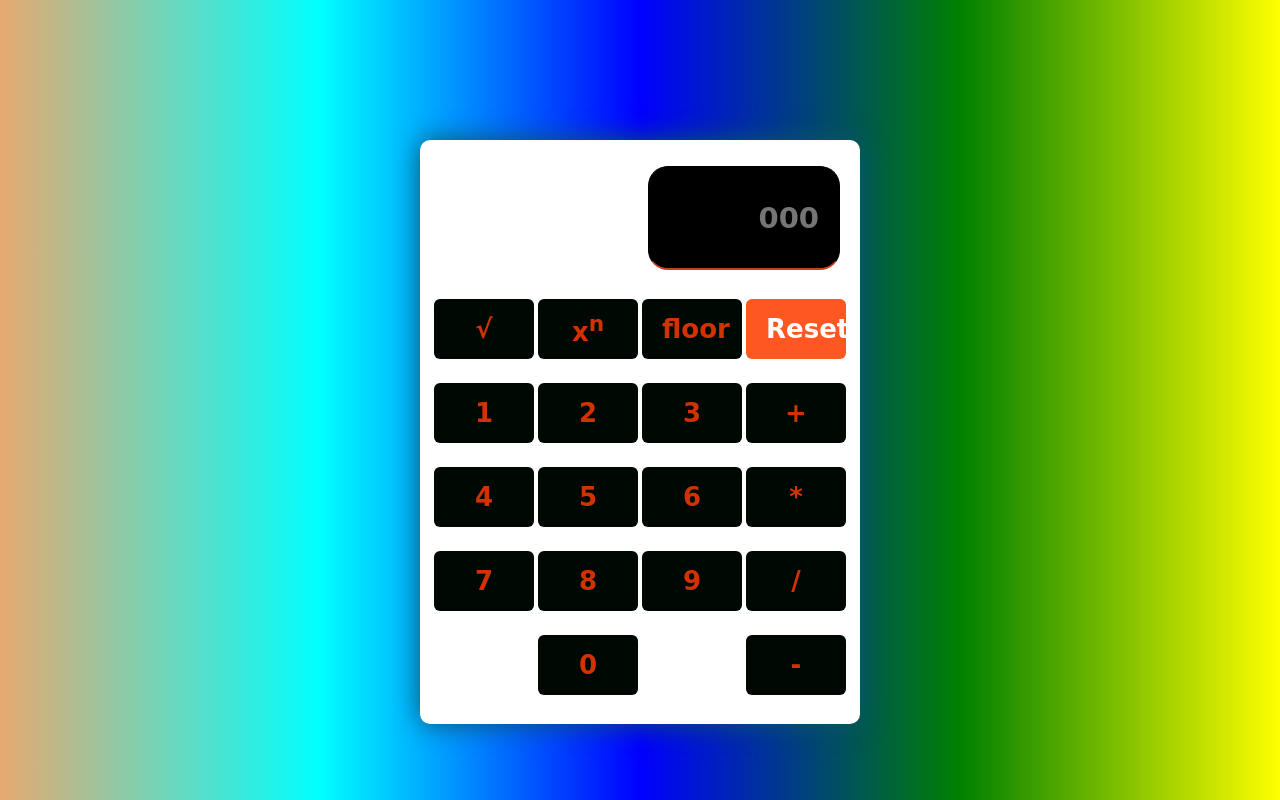
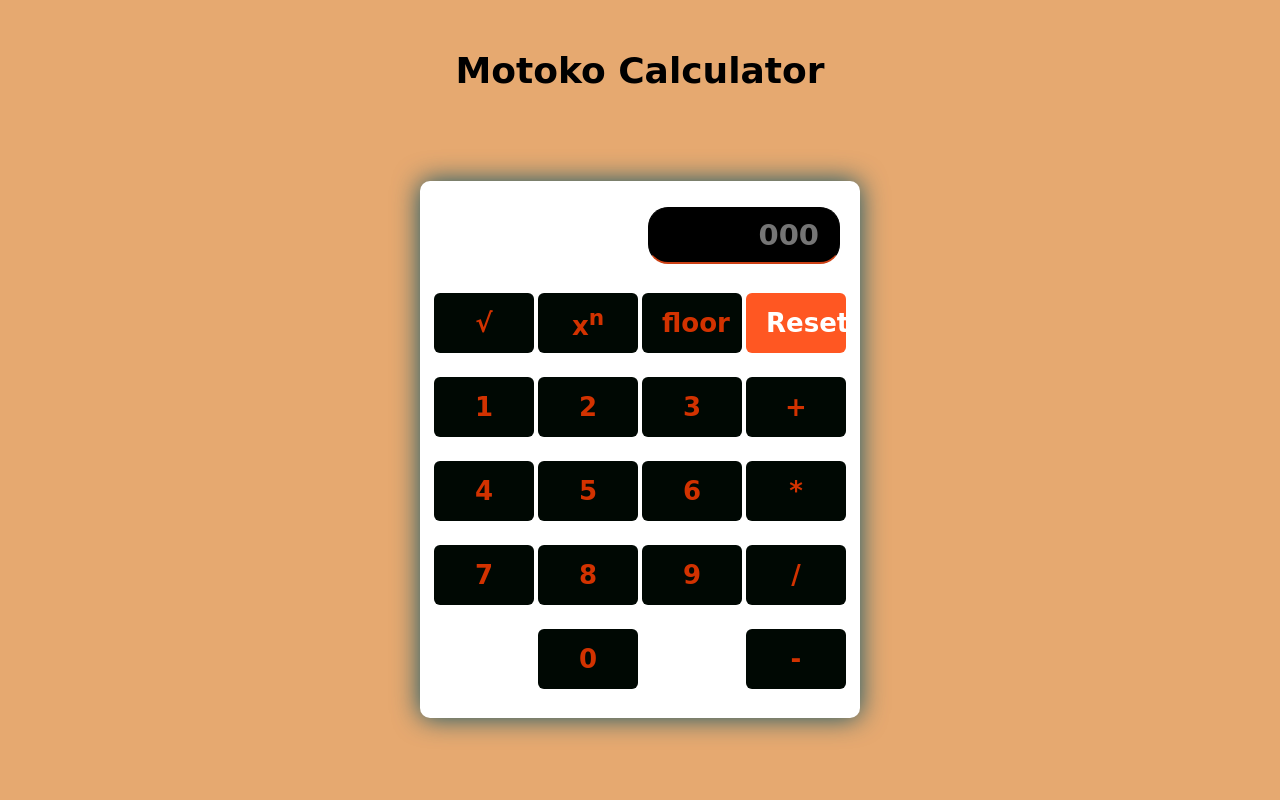
Before and after one commit to sam-the-tutor/bootcampCalc, a website built with webpack: page src/CalcDay1_frontend/src/index.html in a window 1280 px wide. Built offline with nearby package versions, Linux system fonts and the light colour scheme.

Commit message:
Final changes

```diff
--- a/src/CalcDay1_frontend/src/index.html
+++ b/src/CalcDay1_frontend/src/index.html
@@ -7,11 +7,13 @@
     <base href="/" />
     <link rel="icon" href="favicon.ico" />
     <link type="text/css" rel="stylesheet" href="main.css" />
+
+    <!-- background: linear-gradient(to right, #e6a970,#00ffff, blue,green, yellow)no-repeat fixed; -->
   </head>
   <style>
 body {
     margin: 0;
-    background: linear-gradient(to right, #e6a970,#00ffff, blue,green, yellow)no-repeat fixed;
+    background: #e6a970;
     padding: 50px 0px;
 }
 button.clear {
@@ -28,13 +30,20 @@ table {
     border-radius: 10px;
     margin-top: 90px;
 }
+header {
+  text-align: center;
+  font-size: 36px;
+  font-weight: bold;
+  font-family: cursive;
+  margin-bottom: 20px;
+}
 
 span{
   color: red;
 }
 input[type="text"] {
-    width: 450px;
-    height: 81px;
+    /*width: 810px;
+    height: 31px;*/
     border: 1px solid #000;
     border-radius: 20px;
     padding: 10px 20px;
@@ -67,6 +76,7 @@ button:hover{
 </style>
   <body>
     <main id="calc">
+       <header>Motoko Calculator</header>
 
 
 
```
Also changed, not shown: 1 other file.
